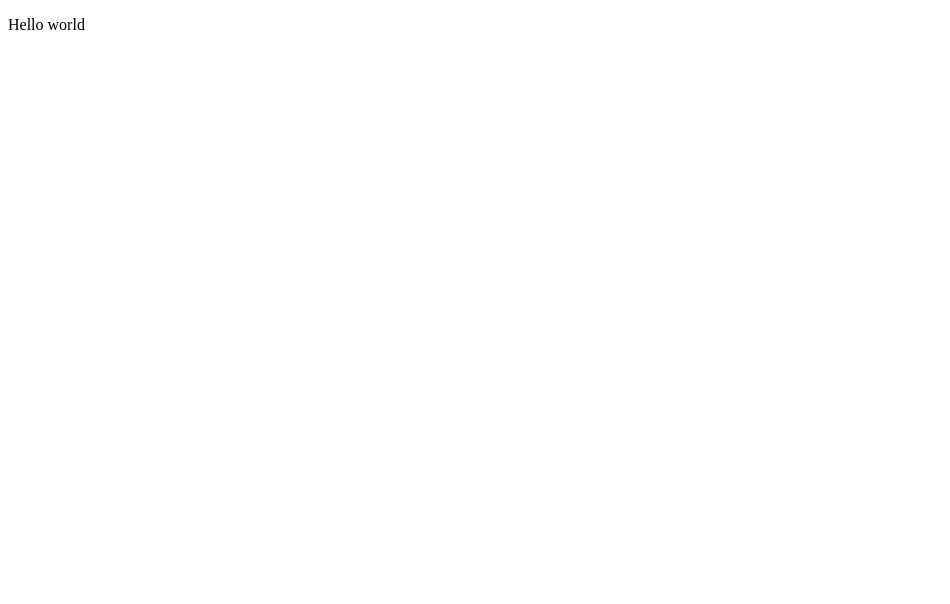
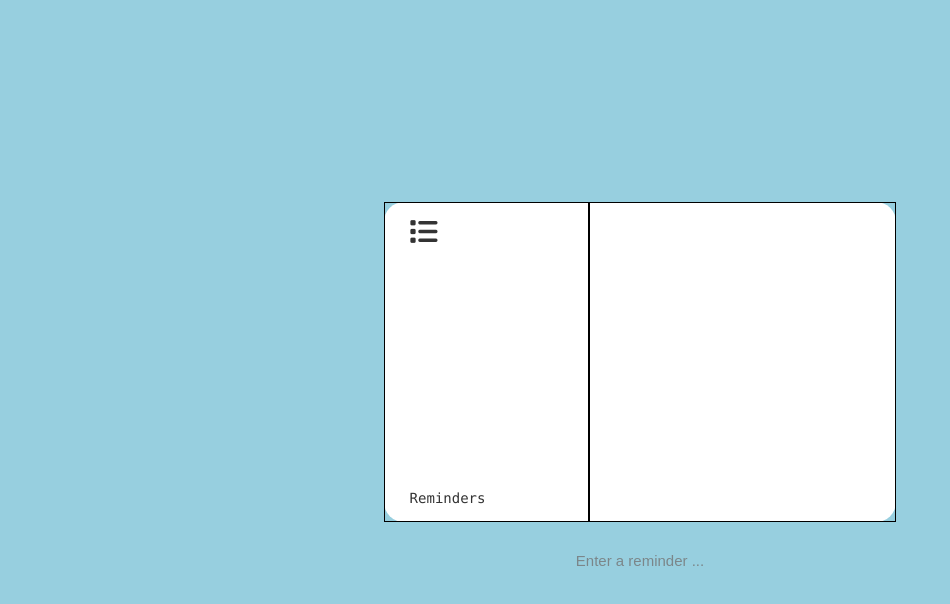
Before and after one commit to vickaib/ToDoList, a plain HTML site: page index.html in a window 1280 px wide. Shown: the whole page, without its empty margins (0-950 px from the left). Drawn offline with Linux system fonts and the light colour scheme.

Commit message:
basic layout and logic of todo list

```diff
--- a/index.html
+++ b/index.html
@@ -5,9 +5,26 @@
     <meta name="viewport" content="width=device-width, initial-scale=1.0">
     <title>To Do List</title>
     <link rel="stylesheet" href="styles.css">
+    <link rel="stylesheet" href="https://cdnjs.cloudflare.com/ajax/libs/font-awesome/6.0.0-beta3/css/all.min.css">
 </head>
 <body>
-    <p>Hello world</p>
+    <div class="container">
+        <div class="icon-container">
+            <i class="fas fa-list list-icon"></i>
+            <div class="label">Reminders</div>
+        </div>
+        <div class="list-container">
+            <ul id="listOutput"></ul>
+        </div>
+
+    </div>
+
+    <div>
+        <!-- User inputs text here -->
+        <input type="text" id="textInput" class="reminder-input" placeholder="Enter a reminder ...">
+    </div>
+
     <script src="script.js"></script>
+
 </body>
 </html>
--- a/script.js
+++ b/script.js
@@ -0,0 +1,15 @@
+document.addEventListener("DOMContentLoaded", function() {
+    console.log("test");
+});
+
+function handleInput(event) {
+    if (event.key === 'Enter') {
+        var userInput = document.getElementById("textInput").value;
+        var listItem = document.createElement("li");
+        listItem.textContent = userInput;
+        document.getElementById("listOutput").appendChild(listItem);
+        document.getElementById("textInput").value = "";
+    }
+}
+
+document.getElementById("textInput").addEventListener("keyup", handleInput);
--- a/styles.css
+++ b/styles.css
@@ -0,0 +1,58 @@
+body {
+    font-family: "Lucida Console", "Courier New", monospace;
+    background-color: #97cfdf;
+    margin: 0;
+    padding: 0;
+    display: flex;
+    flex-direction: column;
+    justify-content: center;
+    align-items: center;
+    height: 100vh;
+}
+
+.container {
+    width: 40vw;
+    height: 40vh;
+    background-color: #fff;
+    border-radius: 20px;
+    position: relative;
+    display: flex;
+    flex-direction: row;
+}
+
+.icon-container {
+    width: 40%;
+    border: 1px solid black;
+}
+
+.list-container {
+    width: 60%;
+    border: 1px solid black;
+}
+
+.container .label {
+    position: absolute;
+    bottom: 5%;
+    left: 5%;
+    color: #333;
+    font-size: 14px;
+}
+
+.container .list-icon {
+    position: absolute;
+    top: 5%;
+    left: 5%;
+    color: #333;
+    font-size: 28px;
+}
+
+.reminder-input {
+    padding: 30px;
+    text-align: center;
+    border: none;
+    background-color: transparent;
+    border-radius: 5px;
+    font-size: 15px;
+    outline: none;
+    opacity: 0.8;
+}
```
